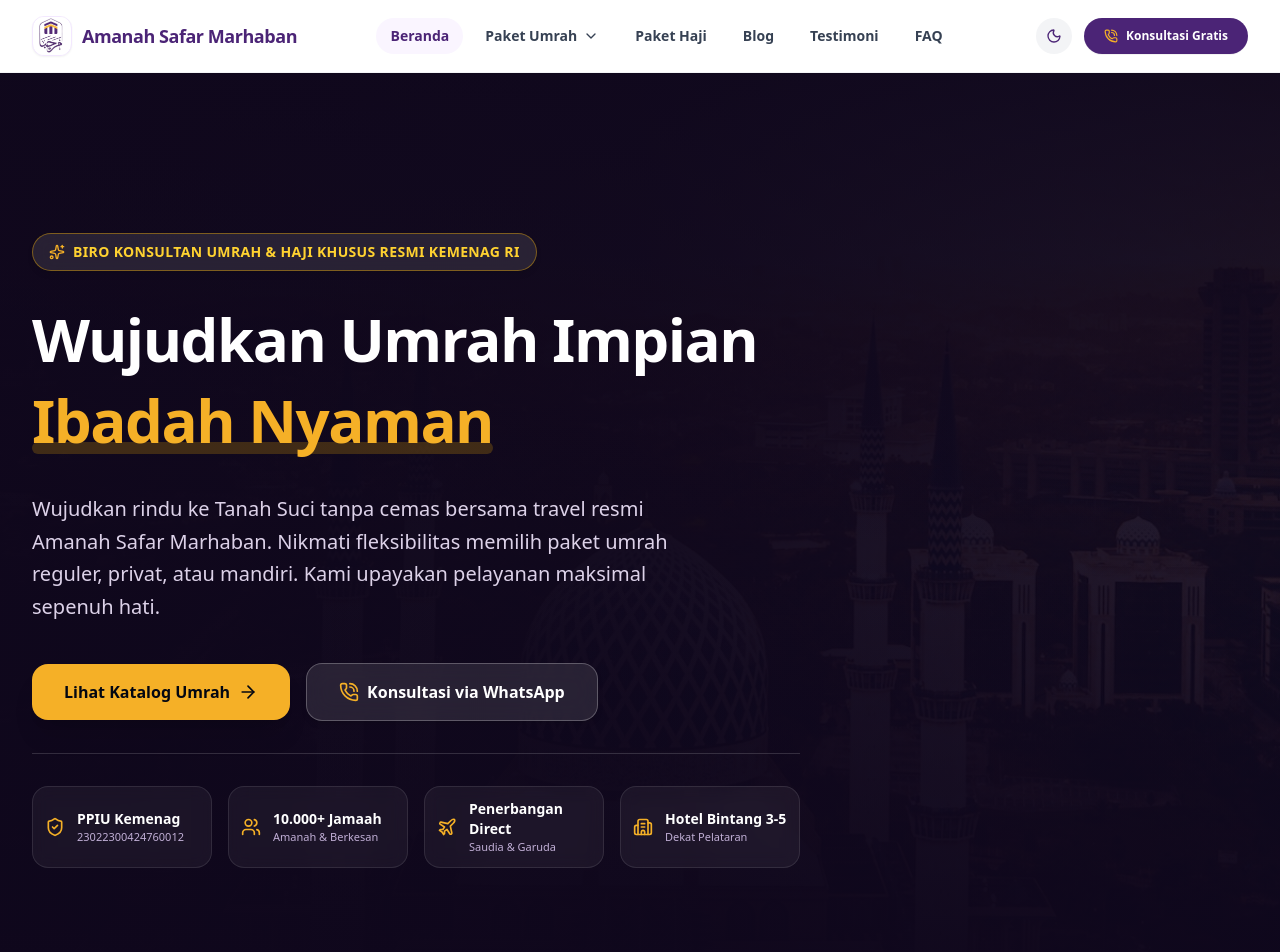
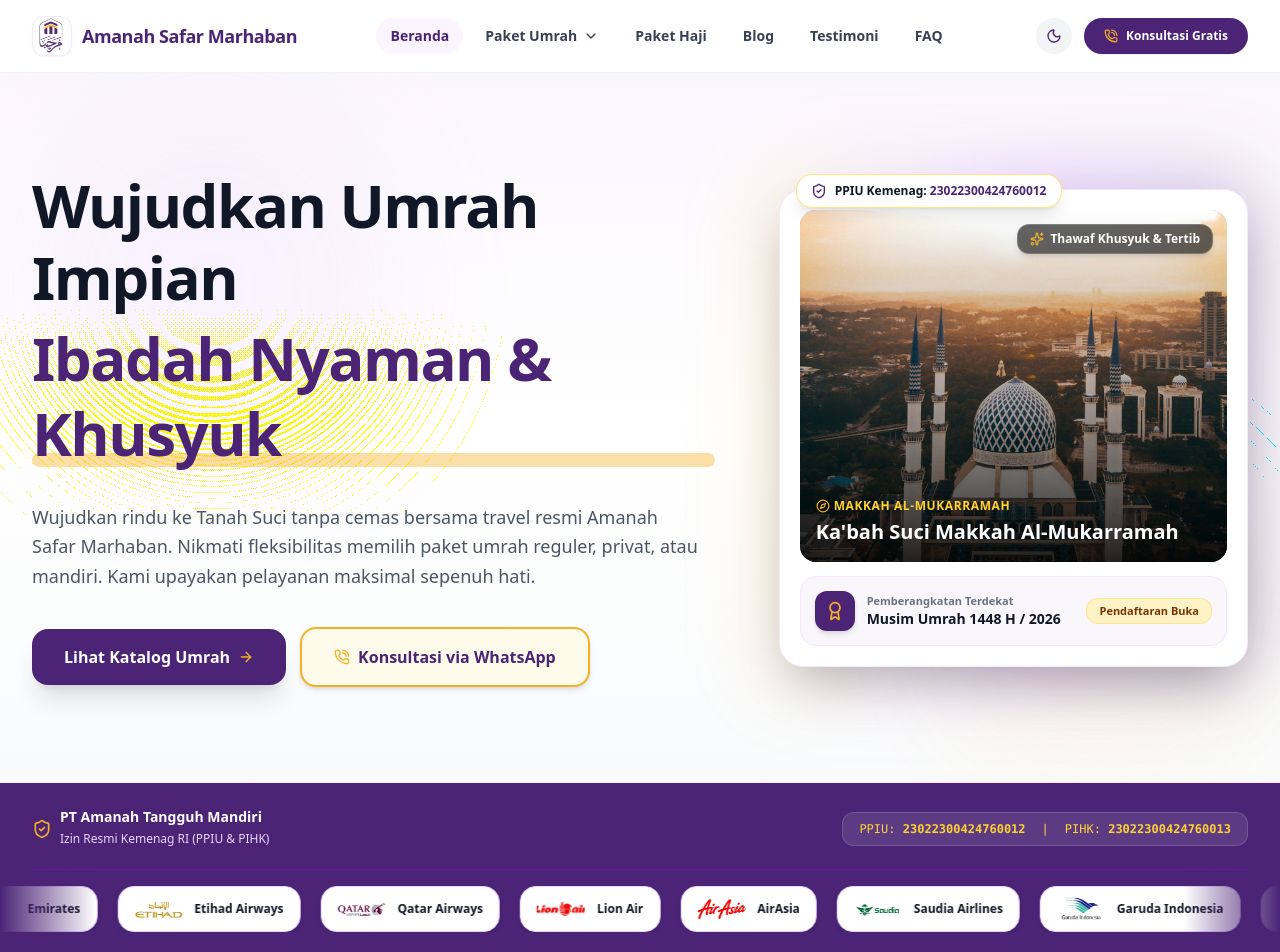
Before and after one commit to mozakki99/amanah-safar-marhaban, a Next.js app: page / in a window 1280 px wide. Shown: the top 952 px of the page. Built offline with nearby package versions, Linux system fonts and the light colour scheme.

Commit message:
fix: restore clean static 2-column Hero section with authentic Ka'bah photo and remove animations

```diff
--- a/src/components/HeroSection.tsx
+++ b/src/components/HeroSection.tsx
@@ -1,176 +1,130 @@
 'use client';
 
-import React, { useState, useEffect } from 'react';
+import React from 'react';
 import Link from 'next/link';
-import { motion, AnimatePresence } from 'framer-motion';
-import { ShieldCheck, ArrowRight, PhoneCall, Sparkles, Users, Plane, Building2, ChevronRight } from 'lucide-react';
+import { ShieldCheck, ArrowRight, PhoneCall, Award, Sparkles, Compass } from 'lucide-react';
 
 interface HeroSectionProps {
   onOpenBookingForm: (topic?: string) => void;
 }
 
 export default function HeroSection({ onOpenBookingForm }: HeroSectionProps) {
-  // Frasa dinamis baris ke-2 (User Approved Copywriting)
-  const lineTwoPhrases = [
-    'dengan Travel Resmi',
-    'Perjalanan Aman',
-    'Ibadah Nyaman',
-    'Pulang Penuh Kesan',
-  ];
+  return (
+    <section id="hero" className="relative bg-gradient-to-b from-[#FAF7FC] via-white to-gray-50 dark:from-[#130724] dark:via-[#0B0514] dark:to-[#08030F] py-12 sm:py-24 overflow-hidden transition-colors duration-300">
 
-  const [index, setIndex] = useState(0);
-
-  // Background slides (authentic Makkah & Madinah photos)
-  const heroBackgrounds = [
-    {
-      url: '/images/pixabay-kabah-4372290.jpg',
-      title: "Ka'bah Suci Makkah Al-Mukarramah",
-    },
-    {
-      url: '/images/pixabay-madinah-3782640.jpg',
-      title: 'Masjid Nabawi Madinah Munawwarah',
-    },
-    {
-      url: '/images/pixabay-nabawi-3347602.jpg',
-      title: 'Pelataran Payung Nabawi',
-    },
-  ];
-
-  const [bgIndex, setBgIndex] = useState(0);
-
-  // Headline rotator timer
-  useEffect(() => {
-    const timer = setInterval(() => {
-      setIndex((prevIndex) => (prevIndex + 1) % lineTwoPhrases.length);
-    }, 2800);
-    return () => clearInterval(timer);
-  }, [lineTwoPhrases.length]);
-
-  // Background slide timer (Auto-play 6s)
-  useEffect(() => {
-    const bgTimer = setInterval(() => {
-      setBgIndex((prev) => (prev + 1) % heroBackgrounds.length);
-    }, 6000);
-    return () => clearInterval(bgTimer);
-  }, [heroBackgrounds.length]);
-
-  return (
-    <section id="hero" className="relative bg-[#0F071C] text-white py-20 sm:py-32 lg:py-40 overflow-hidden">
-
-      {/* Immersive Background Images with Crossfade */}
-      <div className="absolute inset-0 z-0">
-        <AnimatePresence mode="wait">
-          <motion.div
-            key={bgIndex}
-            initial={{ opacity: 0, scale: 1.08 }}
-            animate={{ opacity: 1, scale: 1 }}
-            exit={{ opacity: 0 }}
-            transition={{ duration: 1.2 }}
-            className="absolute inset-0 w-full h-full"
-          >
-            <img
-              src={heroBackgrounds[bgIndex].url}
-              alt={heroBackgrounds[bgIndex].title}
-              className="w-full h-full object-cover object-center"
-            />
-          </motion.div>
-        </AnimatePresence>
-
-        {/* Dark Luxury Gradient Overlays for Maximum Readability */}
-        <div className="absolute inset-0 bg-gradient-to-r from-[#0F071C]/95 via-[#0F071C]/85 to-[#0F071C]/40"></div>
-        <div className="absolute inset-0 bg-gradient-to-t from-[#0F071C] via-transparent to-[#0F071C]/80"></div>
+      {/* Ambient Background Glow */}
+      <div className="absolute top-0 left-1/2 -translate-x-1/2 w-full max-w-7xl h-full pointer-events-none opacity-30 dark:opacity-60">
+        <div className="absolute top-5 left-5 w-72 sm:w-96 h-72 sm:h-96 bg-purple-300/40 dark:bg-purple-700/30 rounded-full blur-3xl"></div>
+        <div className="absolute bottom-5 right-5 w-72 sm:w-80 h-72 sm:h-80 bg-amber-300/30 dark:bg-amber-600/20 rounded-full blur-3xl"></div>
       </div>
 
-      {/* Main Content Container */}
       <div className="max-w-7xl mx-auto px-4 sm:px-6 lg:px-8 relative z-10">
-        <div className="max-w-3xl space-y-6 sm:space-y-8 text-left">
+        <div className="grid grid-cols-1 lg:grid-cols-12 gap-8 lg:gap-16 items-center">
 
-          {/* Official PPIU Tag Badge */}
-          <div className="inline-flex items-center gap-2 bg-white/10 backdrop-blur-md px-4 py-2 rounded-full border border-amber-400/40 text-amber-300 shadow-md">
-            <Sparkles className="w-4 h-4 text-[#F5B027]" />
-            <span className="text-xs sm:text-sm font-extrabold tracking-wide uppercase">
-              BIRO KONSULTAN UMRAH & HAJI KHUSUS RESMI KEMENAG RI
+          {/* Left Content Column */}
+          <div className="lg:col-span-7 space-y-6 sm:space-y-8 text-left">
+
+            {/* Headline Static & Pristine */}
+            <h1 className="text-3xl sm:text-5xl lg:text-6xl font-extrabold font-sans text-gray-900 dark:text-white tracking-tight leading-[1.2]">
+              <span className="block text-gray-900 dark:text-white">
+                Wujudkan Umrah Impian
               </span>
-          </div>
 
-          {/* Headline Utama */}
-          <h1 className="text-3xl sm:text-5xl lg:text-6xl font-extrabold font-sans text-white tracking-tight leading-[1.2]">
-            <span className="block">Wujudkan Umrah Impian</span>
-
-            {/* Dinamis Rotator Line 2 */}
-            <span className="block mt-1 sm:mt-2 min-h-[1.3em]">
-              <AnimatePresence mode="wait">
-                <motion.span
-                  key={index}
-                  initial={{ opacity: 0, y: 15 }}
-                  animate={{ opacity: 1, y: 0 }}
-                  exit={{ opacity: 0, y: -15 }}
-                  transition={{ duration: 0.4 }}
-                  className="inline-block text-[#F5B027] relative z-10 leading-tight"
-                >
-                  {lineTwoPhrases[index]}
-                  <span className="absolute bottom-1 left-0 w-full h-3 bg-amber-400/20 -z-10 rounded-full"></span>
-                </motion.span>
-              </AnimatePresence>
+              <span className="block mt-1 sm:mt-2 text-[#4B2476] dark:text-[#F5B027] relative z-10 leading-tight">
+                Ibadah Nyaman & Khusyuk
+                <span className="absolute bottom-0.5 sm:bottom-1 left-0 w-full h-2.5 sm:h-3.5 bg-[#F5B027]/40 dark:bg-amber-400/30 -z-10 rounded-full"></span>
               </span>
             </h1>
 
-          {/* Sub-headline Copywriting */}
-          <p className="text-sm sm:text-base lg:text-xl text-purple-100/90 leading-relaxed font-normal max-w-2xl">
+            {/* Sub-headline */}
+            <p className="text-sm sm:text-base lg:text-lg text-gray-600 dark:text-purple-200/90 leading-relaxed max-w-2xl">
               Wujudkan rindu ke Tanah Suci tanpa cemas bersama travel resmi Amanah Safar Marhaban. Nikmati fleksibilitas memilih paket umrah reguler, privat, atau mandiri. Kami upayakan pelayanan maksimal sepenuh hati.
             </p>
 
-          {/* Action CTAs */}
-          <div className="flex flex-col sm:flex-row items-stretch sm:items-center gap-4 pt-2">
+            {/* Dual Action Buttons */}
+            <div className="flex flex-col sm:flex-row items-stretch sm:items-center gap-3.5 pt-1">
               <Link
                 href="/paket-umrah"
-              className="w-full sm:w-auto inline-flex items-center justify-center gap-2 bg-[#F5B027] hover:bg-amber-400 text-gray-950 font-extrabold px-8 py-4 rounded-2xl shadow-xl transition-all text-sm sm:text-base hover:scale-105"
+                className="w-full sm:w-auto inline-flex items-center justify-center gap-2 bg-[#4B2476] hover:bg-[#371A58] dark:bg-[#F5B027] dark:hover:bg-amber-400 dark:text-gray-950 text-white font-extrabold px-7 py-3.5 sm:px-8 sm:py-4 rounded-2xl shadow-xl transition-all text-sm sm:text-base text-center"
               >
                 <span>Lihat Katalog Umrah</span>
-              <ArrowRight className="w-5 h-5 text-gray-950" />
+                <ArrowRight className="w-4 h-4 text-[#F5B027] dark:text-gray-950" />
               </Link>
 
               <button
-              onClick={() => onOpenBookingForm('Konsultasi Hero Immersive')}
-              className="w-full sm:w-auto inline-flex items-center justify-center gap-2 bg-white/10 hover:bg-white/20 backdrop-blur-md text-white font-extrabold border border-white/25 px-8 py-4 rounded-2xl shadow-md transition-all text-sm sm:text-base"
+                onClick={() => onOpenBookingForm('Konsultasi Hero Section')}
+                className="w-full sm:w-auto inline-flex items-center justify-center gap-2 bg-amber-50 dark:bg-[#1E1136] hover:bg-amber-100 dark:hover:bg-[#2A184A] text-[#4B2476] dark:text-purple-200 font-extrabold border-2 border-[#F5B027] dark:border-amber-400 px-7 py-3.5 sm:px-8 sm:py-4 rounded-2xl shadow-md transition-all text-sm sm:text-base text-center"
               >
-              <PhoneCall className="w-5 h-5 text-[#F5B027]" />
+                <PhoneCall className="w-4 h-4 text-[#F5B027] dark:text-amber-400" />
                 <span>Konsultasi via WhatsApp</span>
               </button>
             </div>
 
-          {/* Trust Highlights Grid */}
-          <div className="pt-8 border-t border-white/15 grid grid-cols-2 lg:grid-cols-4 gap-4 text-xs sm:text-sm">
-            <div className="flex items-center gap-3 bg-white/5 backdrop-blur-sm p-3 rounded-2xl border border-white/10">
-              <ShieldCheck className="w-5 h-5 text-[#F5B027] shrink-0" />
-              <div>
-                <div className="font-extrabold text-white">PPIU Kemenag</div>
-                <div className="text-purple-200/80 text-[11px]">23022300424760012</div>
+          </div>
+
+          {/* Right Visual Column (Static Clean Ka'bah Image Showcase) */}
+          <div className="lg:col-span-5 relative mt-4 lg:mt-0">
+
+            {/* Ambient Glow behind Card */}
+            <div className="absolute -inset-3 bg-gradient-to-r from-amber-400/20 via-purple-600/25 to-[#4B2476]/25 rounded-[2.5rem] blur-2xl pointer-events-none"></div>
+
+            {/* Showcase Card */}
+            <div className="relative bg-white dark:bg-[#160C26] rounded-3xl p-4 sm:p-5 shadow-2xl border border-purple-100 dark:border-purple-800/60 overflow-visible">
+
+              {/* Floating Top Badge: PPIU Kemenag */}
+              <div className="absolute -top-4 left-4 z-20 bg-white/95 dark:bg-[#1C0E33]/95 backdrop-blur-xl px-3.5 py-2 rounded-2xl shadow-lg border border-amber-300/60 dark:border-amber-400/40 flex items-center gap-2">
+                <ShieldCheck className="w-4 h-4 text-[#4B2476] dark:text-[#F5B027]" />
+                <span className="text-xs font-bold text-gray-900 dark:text-white">
+                  PPIU Kemenag: <strong className="text-[#4B2476] dark:text-[#F5B027]">23022300424760012</strong>
+                </span>
+              </div>
+
+              {/* High-Res Static Ka'bah Image Container */}
+              <div className="relative h-72 sm:h-88 w-full rounded-2xl overflow-hidden bg-purple-950/40 shadow-inner group">
+                <img
+                  src="/images/pixabay-kabah-4372290.jpg"
+                  alt="Ka'bah Suci Makkah Al-Mukarramah"
+                  className="w-full h-full object-cover"
+                />
+
+                {/* Gradient Overlay for Readable Text */}
+                <div className="absolute inset-0 bg-gradient-to-t from-black/85 via-black/30 to-transparent"></div>
+
+                {/* Top Right Tag */}
+                <div className="absolute top-3.5 right-3.5 bg-black/60 backdrop-blur-md px-3 py-1.5 rounded-xl flex items-center gap-1.5 shadow-md border border-white/20">
+                  <Sparkles className="w-3.5 h-3.5 text-[#F5B027]" />
+                  <span className="text-xs font-bold text-white">Thawaf Khusyuk &amp; Tertib</span>
+                </div>
+
+                {/* Bottom Caption */}
+                <div className="absolute bottom-4 left-4 right-4 text-white space-y-1">
+                  <div className="flex items-center gap-1 text-[#F5B027]">
+                    <Compass className="w-3.5 h-3.5 text-[#F5B027]" />
+                    <span className="text-xs font-bold uppercase tracking-wider text-amber-300">Makkah Al-Mukarramah</span>
+                  </div>
+                  <h3 className="font-extrabold text-base sm:text-xl leading-snug">
+                    Ka'bah Suci Makkah Al-Mukarramah
+                  </h3>
                 </div>
               </div>
 
-            <div className="flex items-center gap-3 bg-white/5 backdrop-blur-sm p-3 rounded-2xl border border-white/10">
-              <Users className="w-5 h-5 text-[#F5B027] shrink-0" />
+              {/* Bottom Schedule Card */}
+              <div className="mt-3.5 bg-[#F9F6FC] dark:bg-[#20133A] rounded-2xl p-3.5 border border-purple-100 dark:border-purple-800/50 flex items-center justify-between">
+                <div className="flex items-center gap-3">
+                  <div className="w-10 h-10 rounded-xl bg-[#4B2476] dark:bg-[#F5B027] text-[#F5B027] dark:text-gray-950 font-extrabold text-base flex items-center justify-center shadow-md shrink-0">
+                    <Award className="w-5 h-5" />
+                  </div>
                   <div>
-                <div className="font-extrabold text-white">10.000+ Jamaah</div>
-                <div className="text-purple-200/80 text-[11px]">Amanah & Berkesan</div>
+                    <span className="block text-[11px] font-semibold text-gray-500 dark:text-purple-300/80">Pemberangkatan Terdekat</span>
+                    <span className="block text-xs sm:text-sm font-bold text-gray-900 dark:text-white">Musim Umrah 1448 H / 2026</span>
                   </div>
                 </div>
 
-            <div className="flex items-center gap-3 bg-white/5 backdrop-blur-sm p-3 rounded-2xl border border-white/10">
-              <Plane className="w-5 h-5 text-[#F5B027] shrink-0" />
-              <div>
-                <div className="font-extrabold text-white">Penerbangan Direct</div>
-                <div className="text-purple-200/80 text-[11px]">Saudia & Garuda</div>
-              </div>
+                <span className="bg-amber-100 dark:bg-amber-950/80 text-amber-900 dark:text-amber-300 text-[11px] font-bold px-3 py-1 rounded-xl border border-amber-300/40 shrink-0">
+                  Pendaftaran Buka
+                </span>
               </div>
 
-            <div className="flex items-center gap-3 bg-white/5 backdrop-blur-sm p-3 rounded-2xl border border-white/10">
-              <Building2 className="w-5 h-5 text-[#F5B027] shrink-0" />
-              <div>
-                <div className="font-extrabold text-white">Hotel Bintang 3-5</div>
-                <div className="text-purple-200/80 text-[11px]">Dekat Pelataran</div>
-              </div>
             </div>
           </div>
 
```
Lines whose indentation alone changed are shown as unchanged.
